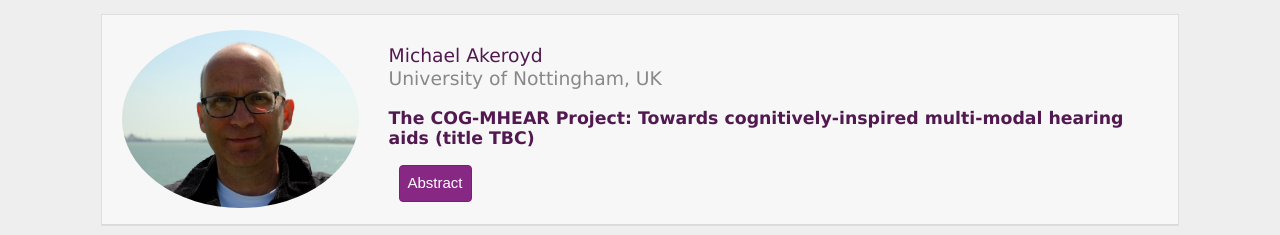
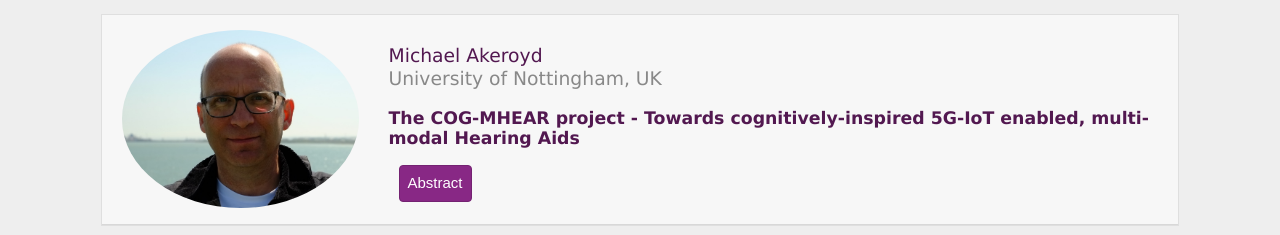
Before and after one commit to claritychallenge/clarity2023-workshop, a Jekyll site: the page built from programme.md, in a window 1280 px wide. Shown: the part 1611-1846 px from the top of the page. Built offline with Jekyll 4.4.1, drawn with Linux system fonts in a browser that asks for light colours; grey boxes are pictures that could not be loaded.

Commit message:
Fixed minor error in  programme

```diff
--- a/programme.md
+++ b/programme.md
@@ -195,7 +195,7 @@ Abstract
 <div class="col-sm-9">
 <h1 class="lead">Michael Akeroyd<div class="text-muted">University of Nottingham, UK</div></h1>
 
-<h1>The COG-MHEAR Project: Towards cognitively-inspired multi-modal hearing aids (title TBC)</h1>
+<h1>The COG-MHEAR project - Towards cognitively-inspired 5G-IoT enabled, multi-modal Hearing Aids</h1>
 
 <button class="btn btn-primary" style="color:white; margin: 10px; border-radius: 4px;" type="button" data-toggle="collapse" data-target="#collapseAbstractAkeroyd" aria-expanded="false" aria-controls="collapseAbstractAkeroyd">
 Abstract
```
